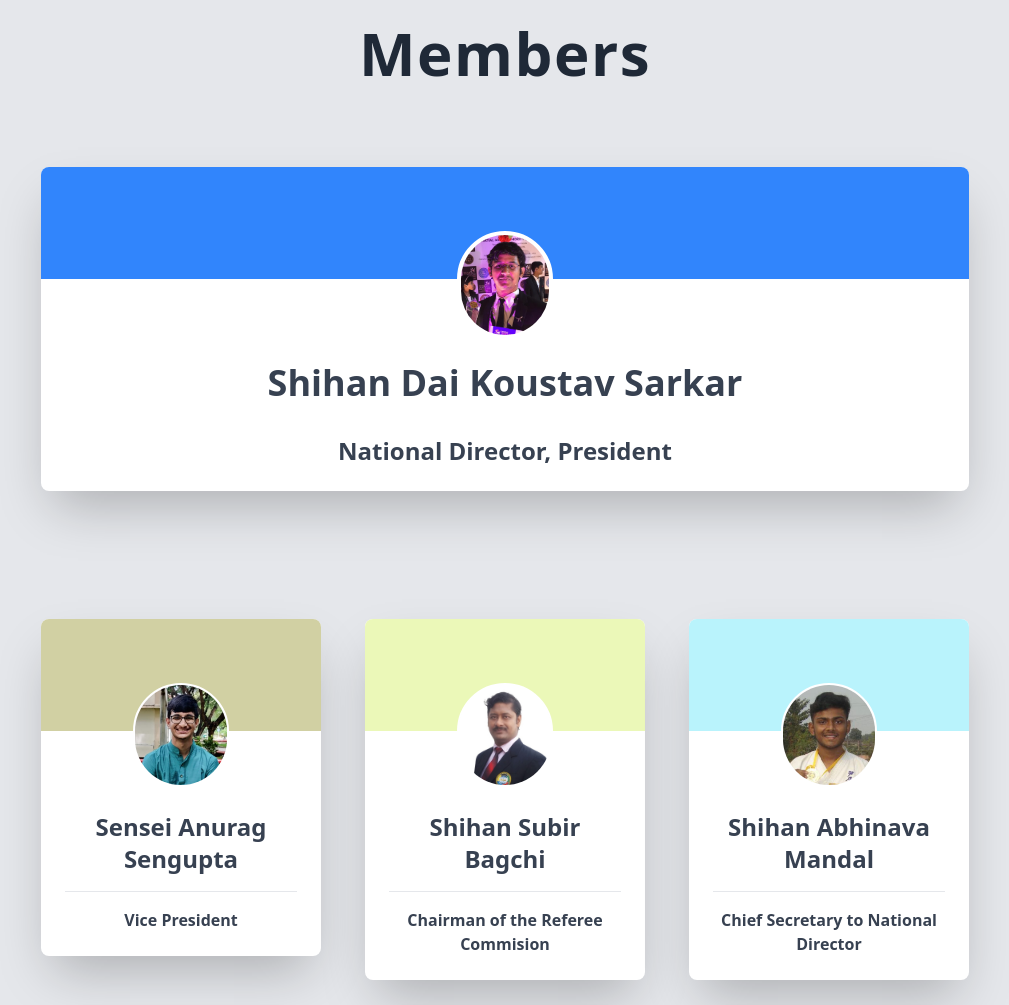
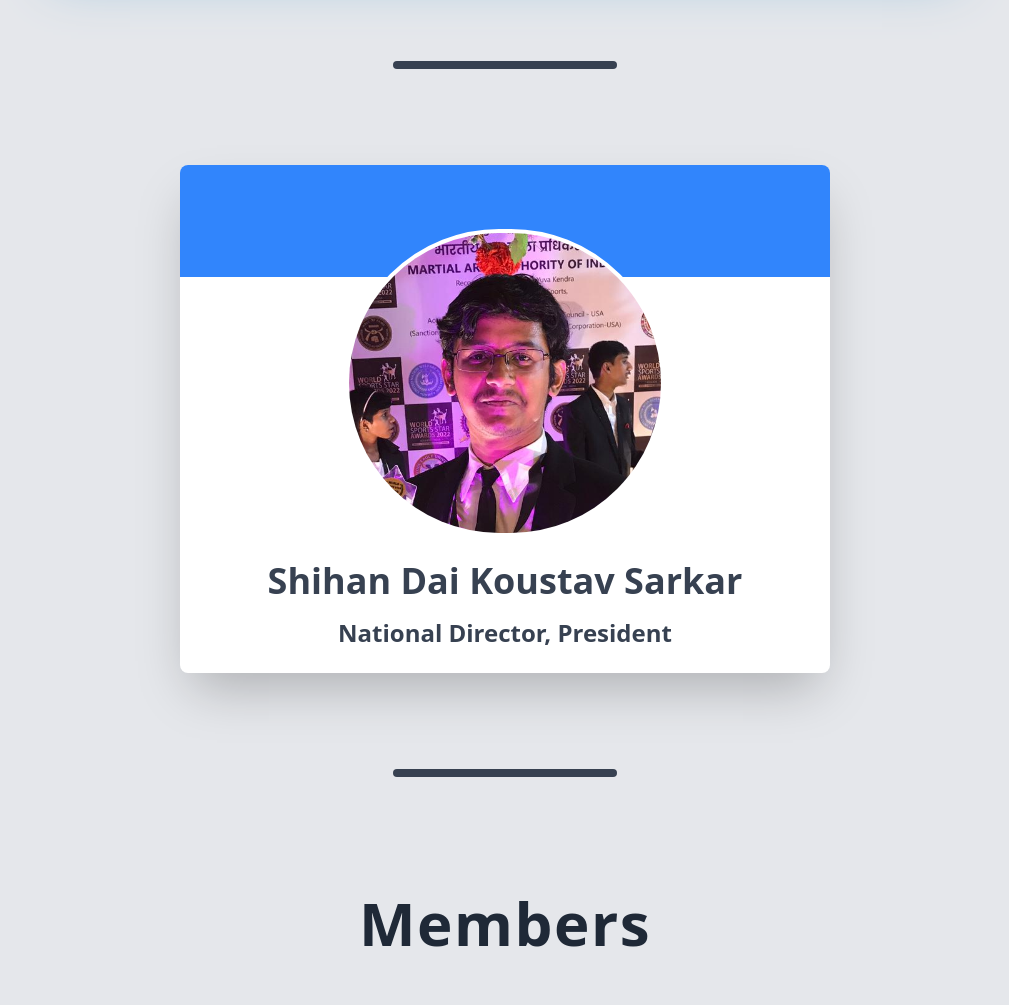
Before and after one commit to hrikbansaha49268/wmac-website, a website: page public/about.html in a window 1280 px wide. Shown: the part 1215-2220 px from the top of the page, without its empty margins (135-1144 px from the left). Drawn offline with nearby package versions, Linux system fonts and the light colour scheme.

Commit message:
Some Design Updates

```diff
--- a/public/about.html
+++ b/public/about.html
@@ -115,7 +115,7 @@
             <div class="mb-12 md:mb-0">
                 <div class="flex justify-center mb-6">
                     <img src="./assets/members_photos/prof_chiranjib_bhattacharya.jpg"
-                        class="rounded-full shadow-lg lg:w-32 w-64" />
+                        class="rounded-full shadow-lg lg:w-[20rem] w-64" />
                 </div>
                 <h5 class="text-xl font-bold">Prof. Chiranjib Bhattacharya</h5>
                 <p class="mb-4 font-medium text-base">Pro-Vice Chancellor of Jadavpur University</p>
@@ -132,19 +132,16 @@
 
     <!-- Members Only -->
     <section class="lg:my-20 lg:mx-44 m-5 md:m-10 text-gray-700">
-        <div class="text-center md:max-w-xl lg:max-w-3xl mx-auto my-10 py-5">
-            <h3 class="text-6xl font-extrabold tracking-wide mb-6 text-gray-800">Members</h3>
-        </div>
         <!-- Shihan Dai Koustav Sarkar -->
-        <div>
-            <div
-                class="block rounded-lg shadow-2xl hover:shadow-[#3185fc] cursor-pointer bg-white lg:mb-32 md:mb-16 mb-8">
+        <div class="flex flex-row justify-center">
+            <div class="block rounded-lg shadow-2xl lg:hover:shadow-[#FFD700] cursor-pointer lg:w-[70%] md:w- bg-white">
                 <div class="overflow-hidden rounded-t-lg h-28" style="background-color: #3185fc;"></div>
-                <div class="w-24 -mt-12 overflow-hidden border-4 border-white rounded-full mx-auto bg-white">
+                <div
+                    class="lg:w-[20rem] w-64 -mt-12 overflow-hidden border-4 border-white rounded-full mx-auto bg-white">
                     <img src="./assets/members_photos/sensei_kaustav_sarkar.jpg"
-                        style="width: 300px; height: 100px; object-fit: cover; object-position: 25% 5%; transform: scale(2);" />
+                        style="width: 300px; height: 300px; object-fit: cover; object-position: 25% 5%; transform: scale(2);" />
                 </div>
-                <div class="p-6 flex flex-col items-center">
+                <div class="p-6 text-center">
                     <h4 class="text-4xl font-bold mb-4">Shihan Dai Koustav Sarkar</h4>
                     <!-- <hr class="mx-auto w-[90%] h-1 rounded border-0 my-4 bg-gray-700"> -->
                     <p class="mt-4 font-semibold text-2xl">
@@ -153,7 +150,14 @@
                 </div>
             </div>
         </div>
+        <div class="my-24">
+            <hr class="my-24 mx-auto w-56 h-2 rounded border-0 md:my-10 bg-gray-700">
+        </div>
+
         <!-- Shihan Dai Kaustav Sarkar -->
+        <div class="text-center md:max-w-xl lg:max-w-3xl mx-auto my-10 py-5">
+            <h3 class="text-6xl font-extrabold tracking-wide mb-6 text-gray-800">Members</h3>
+        </div>
         <div class="grid md:grid-cols-2 lg:grid-cols-3 gap-11 text-center">
             <!-- Sensei Anurag Gupta -->
             <div>
@@ -191,24 +195,6 @@
                 </div>
             </div>
             <!-- Shihan Shubir Bagchi -->
-            <!-- Shihan Abhinava Mandal -->
-            <div>
-                <div class="block rounded-lg shadow-2xl hover:shadow-[#B9F3FC] cursor-pointer bg-white">
-                    <div class="overflow-hidden rounded-t-lg h-28" style="background-color: #B9F3FC;"></div>
-                    <div class="w-24 -mt-12 overflow-hidden border-2 border-white rounded-full mx-auto bg-white">
-                        <img src="./assets/members_photos/abhinava_mondal.jpg"
-                            style="width: 100px; height: 100px; object-fit: cover; object-position: 50% -5%;" />
-                    </div>
-                    <div class="p-6">
-                        <h4 class="text-2xl font-bold mb-4">Shihan Abhinava Mandal</h4>
-                        <hr />
-                        <p class="mt-4 font-semibold">
-                            Chief Secretary to National Director
-                        </p>
-                    </div>
-                </div>
-            </div>
-            <!-- Shihan Abhinava Mandal -->
             <!-- Sensei Rohan Ganguly -->
             <div>
                 <div class="block rounded-lg shadow-2xl hover:shadow-[#a78a7f] cursor-pointer bg-white">
@@ -227,6 +213,24 @@
                 </div>
             </div>
             <!-- Sensei Rohan Ganguly -->
+            <!-- Shihan Abhinava Mandal -->
+            <div>
+                <div class="block rounded-lg shadow-2xl hover:shadow-[#B9F3FC] cursor-pointer bg-white">
+                    <div class="overflow-hidden rounded-t-lg h-28" style="background-color: #B9F3FC;"></div>
+                    <div class="w-24 -mt-12 overflow-hidden border-2 border-white rounded-full mx-auto bg-white">
+                        <img src="./assets/members_photos/abhinava_mondal.jpg"
+                            style="width: 100px; height: 100px; object-fit: cover; object-position: 50% -5%;" />
+                    </div>
+                    <div class="p-6">
+                        <h4 class="text-2xl font-bold mb-4">Sensei Abhinava Mandal</h4>
+                        <hr />
+                        <p class="mt-4 font-semibold">
+                            Chief Secretary to National Director
+                        </p>
+                    </div>
+                </div>
+            </div>
+            <!-- Shihan Abhinava Mandal -->
             <!-- Ms. Patottri Mukherjee -->
             <div>
                 <div class="block rounded-lg shadow-2xl hover:shadow-[#9d789b] cursor-pointer bg-white">
@@ -257,7 +261,7 @@
                         <h4 class="text-2xl font-bold mb-4">Shri Avinandan Saha</h4>
                         <hr />
                         <p class="mt-4 font-semibold">
-                            Secretary of Events
+                            Secretary of Administration
                         </p>
                     </div>
                 </div>
@@ -380,7 +384,7 @@
                             style="width: 100px; height: 100px; object-fit: cover; object-position: 25% 25%;" />
                     </div>
                     <div class="p-6">
-                        <h4 class="text-2xl font-bold mb-4">Sensei Rupam Das</h4>
+                        <h4 class="text-2xl font-bold mb-4">Shri Rupam Das</h4>
                         <hr />
                         <p class="mt-4 font-semibold">
                             Content Creation
```
Also changed, not shown: public/output.css.
